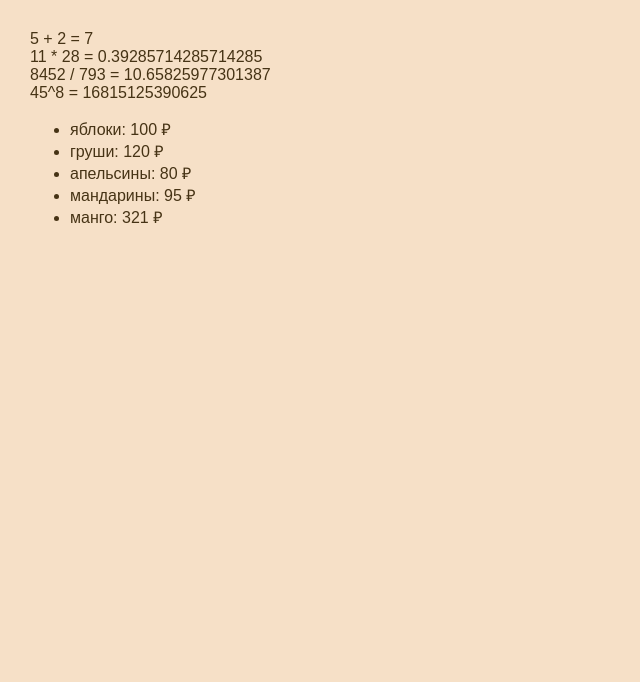
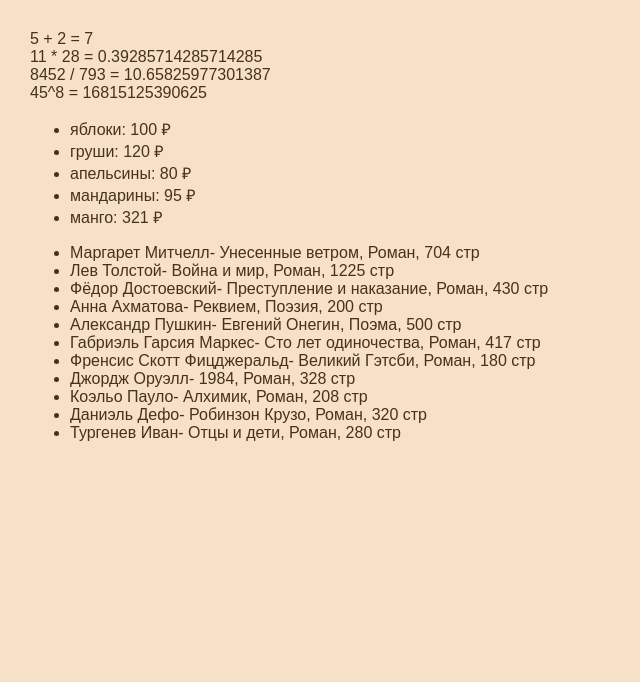
Before and after one commit to kisses-noo/webprogramming-labs-2, a Flask app: page /lab2/example in a window 1280 px wide. Shown: the part 68-750 px from the top of the page, without its empty margins (0-640 px from the left). Run offline with Flask 3, Linux system fonts and the light colour scheme.

Commit message:
Книги

```diff
--- a/app.py
+++ b/app.py
@@ -188,4 +188,17 @@ def example():
         {'name': 'мандарины', 'price': 95},
         {'name': 'манго', 'price': 321}
     ]
-    return render_template('example.html', name=name, course=course, laba=laba, group=group, fruits=fruits)
+    books = [
+        {'author': 'Маргарет Митчелл', 'name': 'Унесенные ветром', 'genre': 'Роман', 'str': '704'},
+        {'author': 'Лев Толстой', 'name': 'Война и мир', 'genre': 'Роман', 'str': '1225'},
+        {'author': 'Фёдор Достоевский', 'name': 'Преступление и наказание', 'genre': 'Роман', 'str': '430'},
+        {'author': 'Анна Ахматова', 'name': 'Реквием', 'genre': 'Поэзия', 'str': '200'},
+        {'author': 'Александр Пушкин', 'name': 'Евгений Онегин', 'genre': 'Поэма', 'str': '500'},
+        {'author': 'Габриэль Гарсия Маркес', 'name': 'Сто лет одиночества', 'genre': 'Роман', 'str': '417'},
+        {'author': 'Френсис Скотт Фицджеральд', 'name': 'Великий Гэтсби', 'genre': 'Роман', 'str': '180'},
+        {'author': 'Джордж Оруэлл', 'name': '1984', 'genre': 'Роман', 'str': '328'},
+        {'author': 'Коэльо Пауло', 'name': 'Алхимик', 'genre': 'Роман', 'str': '208'},
+        {'author': 'Даниэль Дефо', 'name': 'Робинзон Крузо', 'genre': 'Роман', 'str': '320'},
+        {'author': 'Тургенев Иван', 'name': 'Отцы и дети', 'genre': 'Роман', 'str': '280'}
+    ]
+    return render_template('example.html', name=name, course=course, laba=laba, group=group, fruits=fruits, books = books)
--- a/templates/example.html
+++ b/templates/example.html
@@ -22,6 +22,12 @@
                 <li>{{ f.name }}: {{ f.price }} &#x20bd;</li>
                 {% endfor %}
             </ul>
+
+            <ul>
+                {% for b in books %}
+                <li>{{ b.author }}- {{ b.name }}, {{ b.genre }}, {{ b.str }} стр</li>
+                {% endfor %}
+            </ul>
         </main>
 
         <footer>
```
